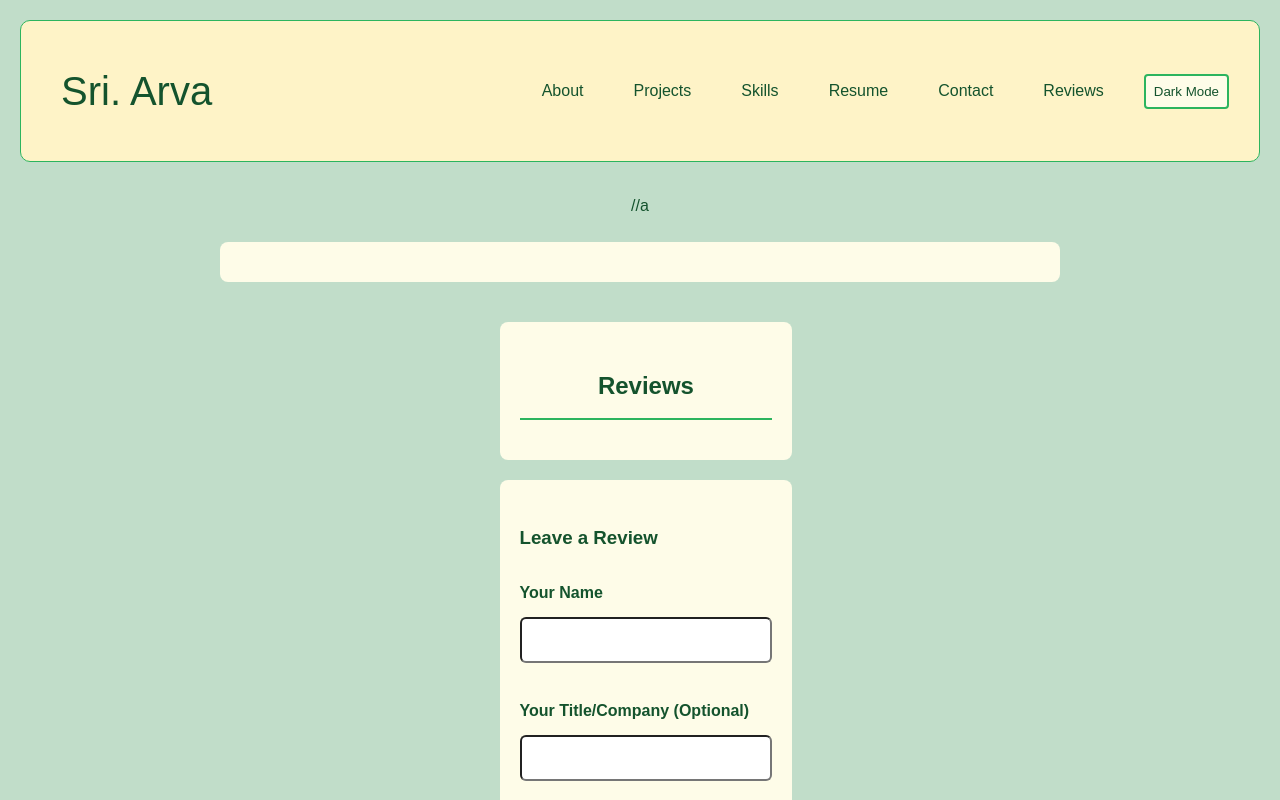
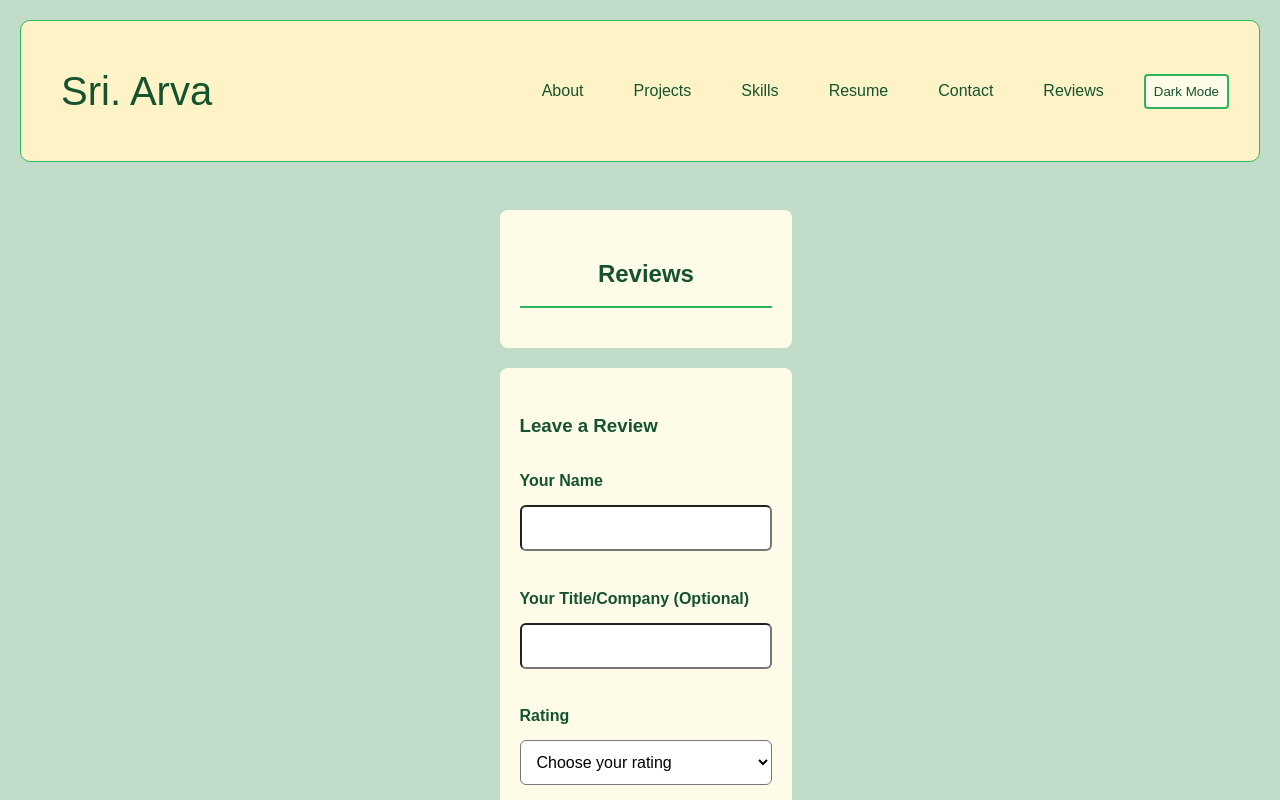
Before and after one commit to anshithaarva-dev/Anshitha_Portfolio, a plain HTML site: page reviews.html in a window 1280 px wide. Shown: the top 800 px of the page. Drawn offline with nearby package versions, Linux system fonts and the light colour scheme.

Commit message:
Update reviews.html

```diff
--- a/reviews.html
+++ b/reviews.html
@@ -8,7 +8,6 @@
     <link rel="stylesheet" href="styles/style.css" />
     <script src="https://code.jquery.com/jquery-3.7.1.js"></script>
 </head>
-//a
 <body>
     <header>
         <nav>
@@ -24,8 +23,6 @@
             </ul>
         </nav>
     </header>
-
-    <section id="joke-container" class="joke-section"></section>
 
     <main>
         <section id="reviews-display">
```
